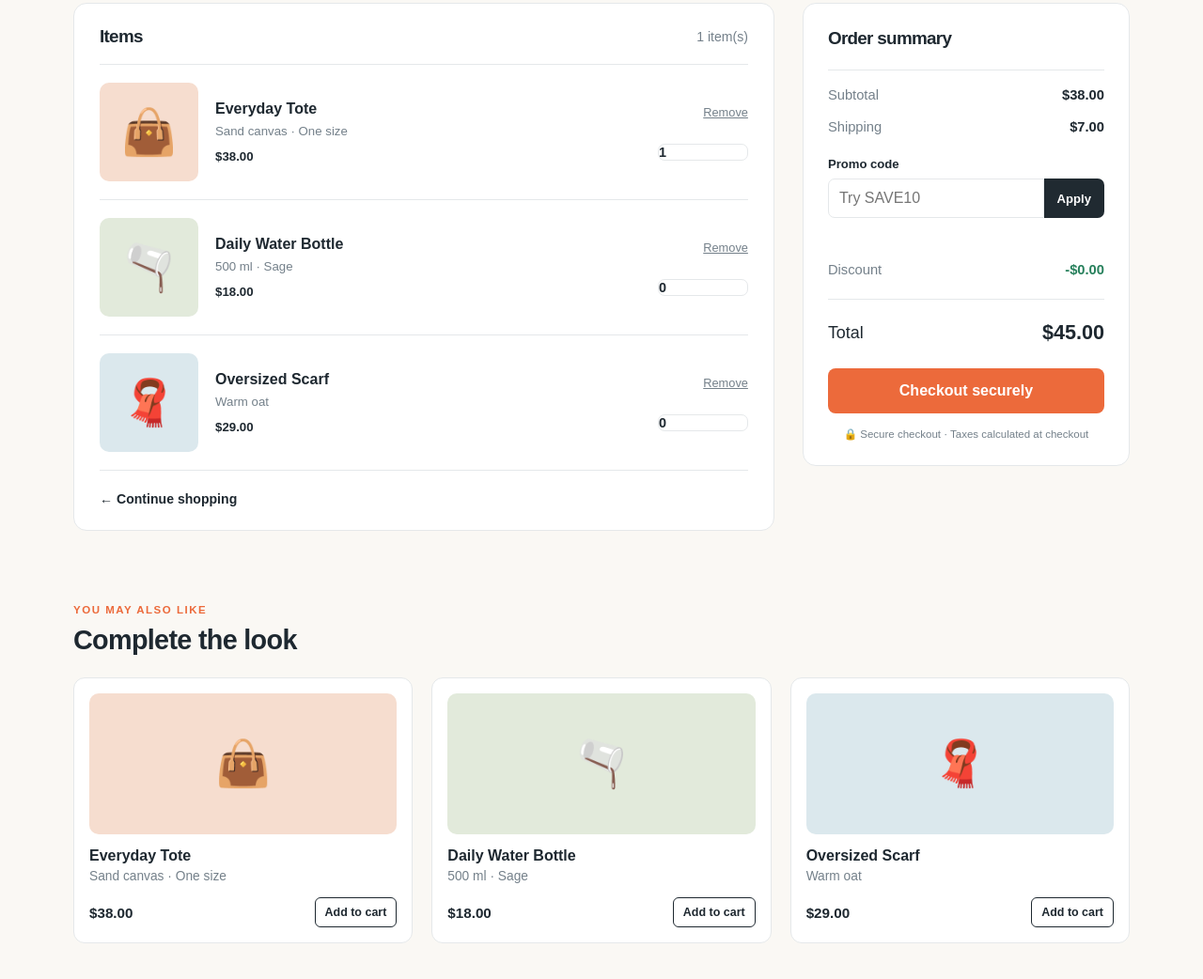
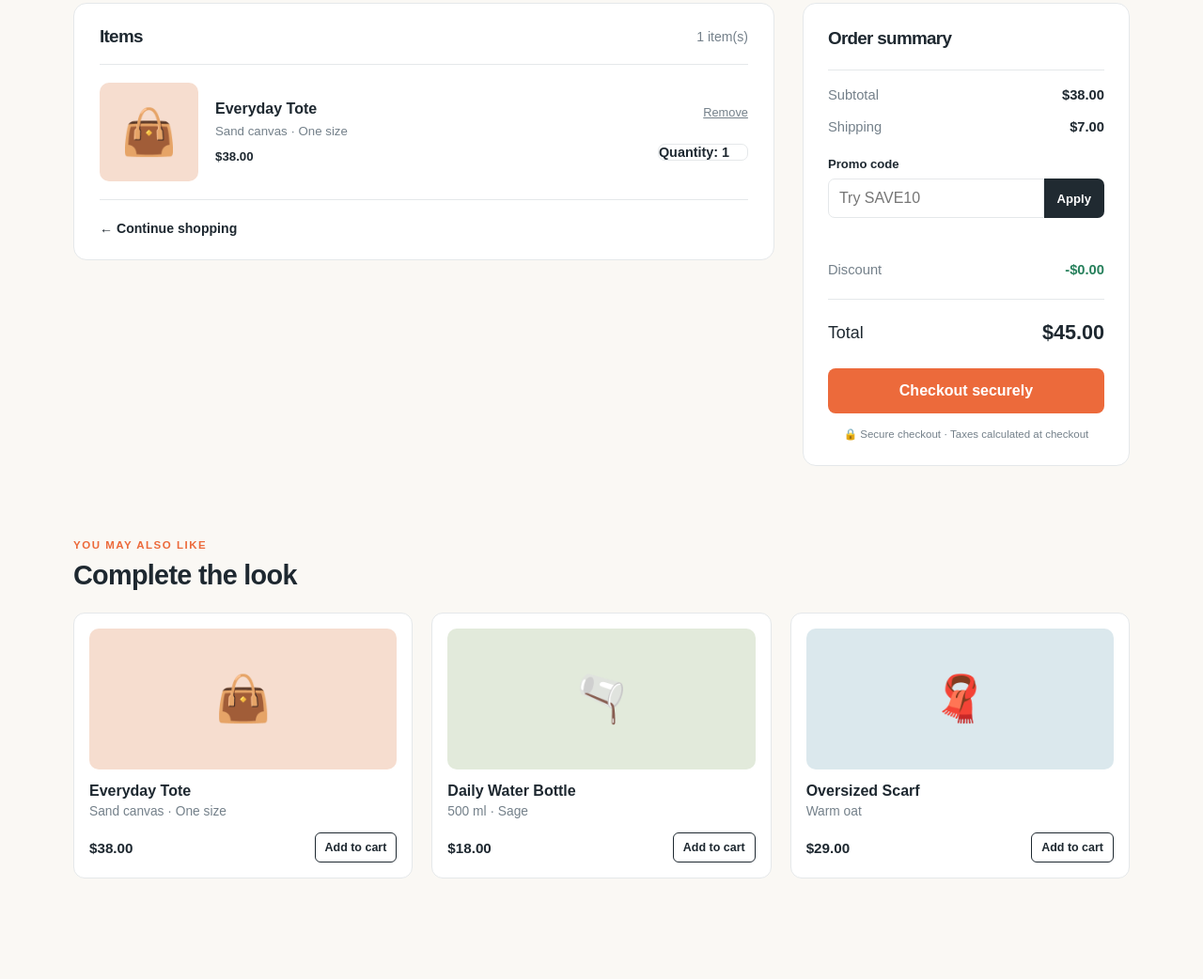
Before and after one commit to akhileshacademics/shoppingcart, a website: page public/index.html in a window 1280 px wide. Shown: the part 286-1328 px from the top of the page at 94% size. After the commit the page ends 1301 px from the top, so only its background shows below. Drawn offline with Linux system fonts and the light colour scheme.

Commit message:
final commit

```diff
--- a/public/index.html
+++ b/public/index.html
@@ -101,19 +101,19 @@
             <div class="product-art art-orange">👜</div>
             <h3>Everyday Tote</h3>
             <p>Sand canvas · One size</p>
-            <div class="product-bottom"><strong>$38.00</strong><button class="add-button" onclick="addTote()">Add to cart</button></div>
+            <div class="product-bottom"><strong>$<span id="tote-price">38</span>.00</strong><button class="add-button" onclick="addTote()">Add to cart</button></div>
           </article>
           <article class="recommended-product">
             <div class="product-art art-green">🫗</div>
             <h3>Daily Water Bottle</h3>
             <p>500 ml · Sage</p>
-            <div class="product-bottom"><strong>$18.00</strong><button class="add-button" onclick="addBottle()">Add to cart</button></div>
+            <div class="product-bottom"><strong>$<span id="bottle-price">18</span>.00</strong><button class="add-button" onclick="addBottle()">Add to cart</button></div>
           </article>
           <article class="recommended-product">
             <div class="product-art art-blue">🧣</div>
             <h3>Oversized Scarf</h3>
             <p>Warm oat</p>
-            <div class="product-bottom"><strong>$29.00</strong><button class="add-button" onclick="addScarf()">Add to cart</button></div>
+            <div class="product-bottom"><strong>$<span id="scarf-price">29</span>.00</strong><button class="add-button" onclick="addScarf()">Add to cart</button></div>
           </article>
         </div>
       </section>
--- a/public/js/app.js
+++ b/public/js/app.js
@@ -4,9 +4,9 @@
 let scarfQuantity = 0;
 let couponUsed = false;
 
-const totePrice = 38;
-const bottlePrice = 18;
-const scarfPrice = 29;
+const totePrice = Number(document.getElementById('tote-price').innerHTML);
+const bottlePrice = Number(document.getElementById('bottle-price').innerHTML);
+const scarfPrice = Number(document.getElementById('scarf-price').innerHTML);
 
 function updateCart() {
   const subtotal = (toteQuantity * totePrice) + (bottleQuantity * bottlePrice) + (scarfQuantity * scarfPrice);
@@ -20,9 +20,9 @@
   document.getElementById('scarf-cart-item').hidden = scarfQuantity === 0;
   document.getElementById('empty-cart').hidden = itemCount !== 0;
 
-  document.getElementById('tote-quantity').innerHTML = toteQuantity;
-  document.getElementById('bottle-quantity').innerHTML = bottleQuantity;
-  document.getElementById('scarf-quantity').innerHTML = scarfQuantity;
+  document.getElementById('tote-quantity').innerHTML = 'Quantity: ' + toteQuantity;
+  document.getElementById('bottle-quantity').innerHTML = 'Quantity: ' + bottleQuantity;
+  document.getElementById('scarf-quantity').innerHTML = 'Quantity: ' + scarfQuantity;
   document.getElementById('header-count').innerHTML = itemCount;
   document.getElementById('item-label').innerHTML = itemCount + ' item(s)';
   document.getElementById('subtotal').innerHTML = '$' + subtotal.toFixed(2);
```
Also changed, not shown: public/css/style.css.
